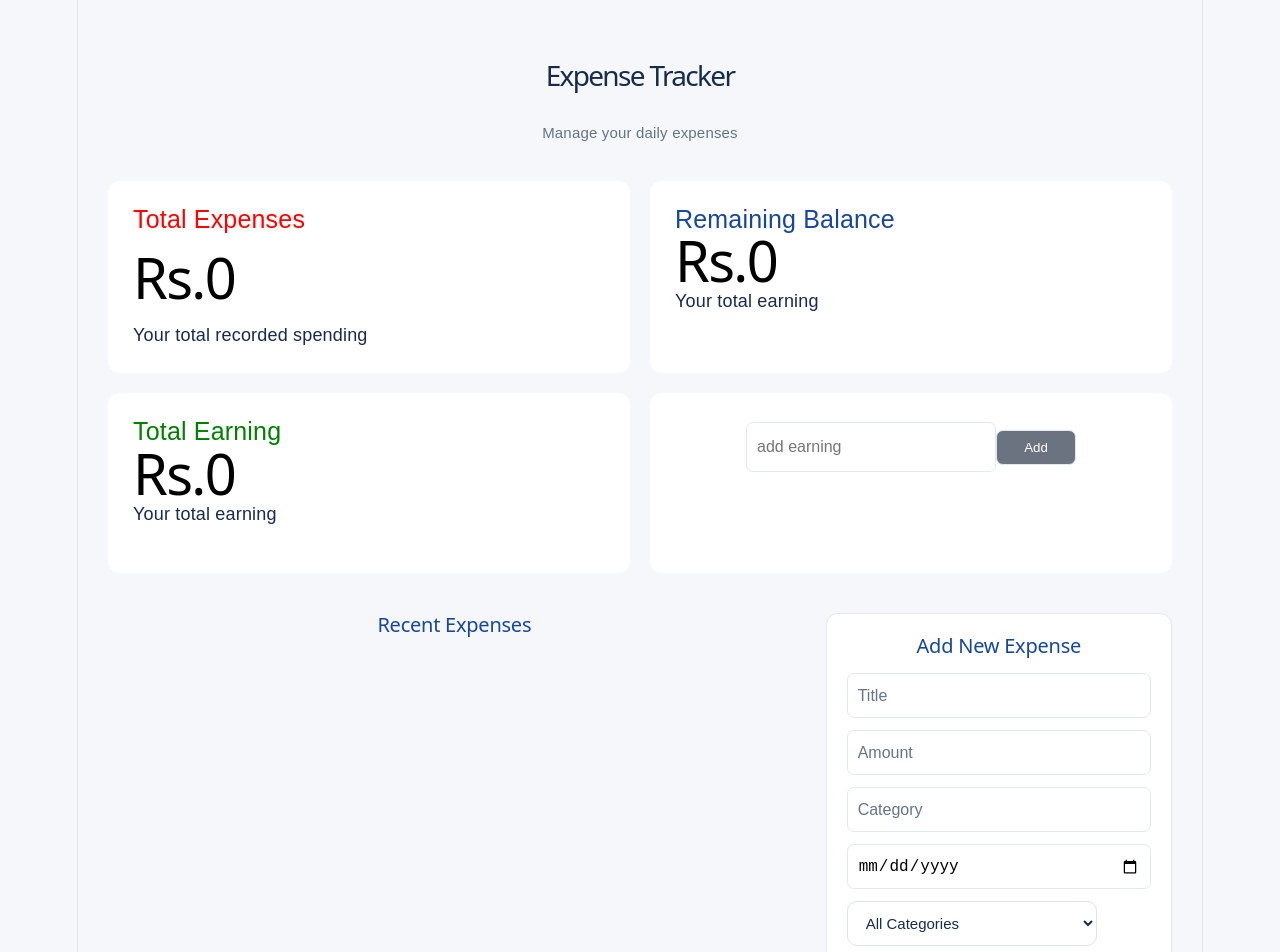
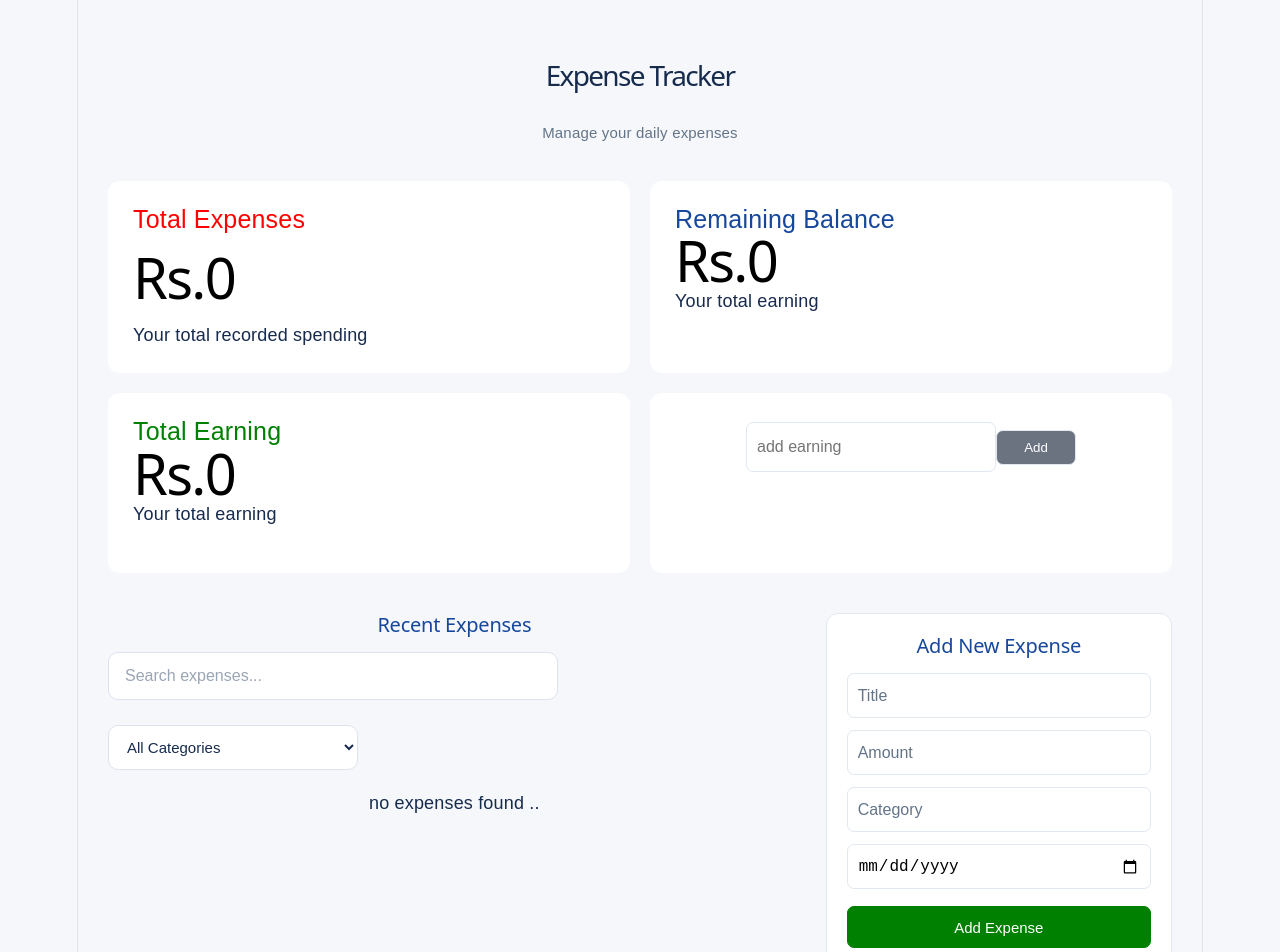
Before and after one commit to Rhishav19/expenses_tracker, a React (Vite) app: page / in a window 1280 px wide. Shown: the top 952 px of the page. Built offline with nearby package versions, Linux system fonts and the light colour scheme.

Commit message:
add empty state fro filtering

```diff
--- a/src/App.css
+++ b/src/App.css
@@ -656,6 +656,7 @@ button {
   font-size: 15px;
   outline: none;
   cursor: pointer;
+  display: flex;
 }
 
 .category-filter:focus {
--- a/src/App.jsx
+++ b/src/App.jsx
@@ -36,7 +36,7 @@ function App(){
   let [newEarning, setNewEarning] = useState("");
   let [darkMode,setDarkMode] = useState(false);
   let [searchTerm, setSearchTerm] = useState("");
-  let [selectedCategory, setSelectedCategory] = useState("All");
+  let [selectedCategory, setSelectedCategory] = useState("all");
 
 
   const updateEarning=(event)=>{
@@ -131,7 +131,17 @@ const addExpense = () => {
   };
 
    let filteredExpenses = expense.filter((item)=>
-  item.title.toLowerCase().includes(searchTerm.toLocaleLowerCase()));
+  {
+    let matchesSearch = item.title
+    .toLowerCase()
+    .includes(searchTerm.toLowerCase());
+
+    let matchesCategory =
+    selectedCategory === "all" ||
+    item.category.toLowerCase()===selectedCategory.toLowerCase();
+
+    return matchesCategory&&matchesSearch;
+  });
    let expenses = filteredExpenses.map((item)=>(
     <ExpensesItem key={item.id} expense={item} deleteExpense={deleteExpense} editExpense={editExpense}/>
   ));
@@ -170,7 +180,23 @@ return (
 
       <section className="expense-list">
         <h2>Recent Expenses</h2>
-        {expenses}
+
+        <input type="text" className="search-input" placeholder="Search expenses..." value={searchTerm} onChange={(event) => setSearchTerm(event.target.value)}></input>
+          <select name="" className="category-filter" value={selectedCategory} onChange={(event)=>
+            setSelectedCategory(event.target.value)}>
+
+          <option value="all">All Categories</option>
+          <option value="food">Food</option>
+          <option value="transportation">Transportation</option>
+          <option value="shopping">Shopping</option>
+          <option value="Entertainment">Entertainment</option>
+          <option value="other">Other</option>
+
+          </select>
+
+           {filteredExpenses.length === 0?(
+           <p className="no-expenses">no expenses found ..</p>
+           ): expenses}
       </section>
 
       <section className="expense-form">
@@ -182,18 +208,7 @@ return (
           <input type="text" placeholder="Category" onChange={updateSetNewCategory} value={newExpense.category}/>
           <input type="date" onChange={updateSetNewDate} value={newExpense.date}/>
 
-          <select name="" className="category-filter" value={selectedCategory} onChange={(event)=>{
-            event.target.value
-          }}>
 
-          <option value="all">All Categories</option>
-          <option value="food">Food</option>
-          <option value="transportation">Transportation</option>
-          <option value="shopping">Shopping</option>
-          <option value="Entertainment">Entertainment</option>
-          <option value="other">Other</option>
-
-          </select>
 
           <button onClick={addExpense} className="add-expenses-btn">
             Add Expense
@@ -204,13 +219,10 @@ return (
       </section>
 
     </main>
-<div className="mode-btn-container">
+  <div className="mode-btn-container">
     <button className="dark-mode-btn" onClick={toggleDarkMode}>{darkMode?"Light":"Dark"}</button>
-
-</div>
-<input type="text" className="search-input" placeholder="Search expenses..." value={searchTerm} onChange={(event) => setSearchTerm(event.target.value)}
-/>
-</div>
+  </div>
+  </div>
 );
 }
 
```
